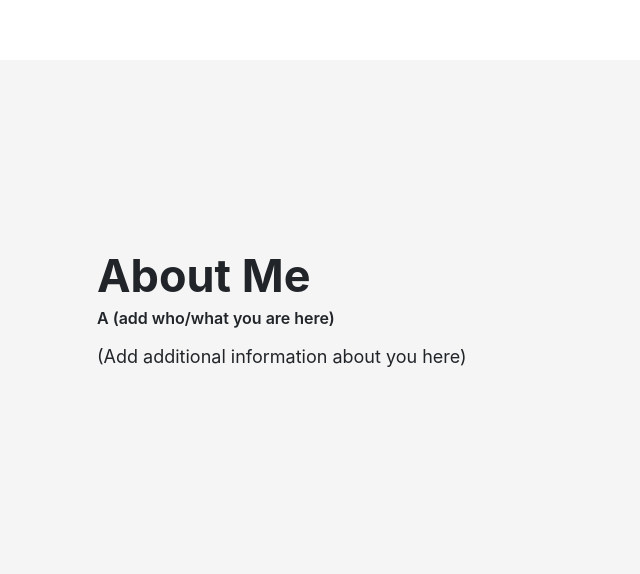
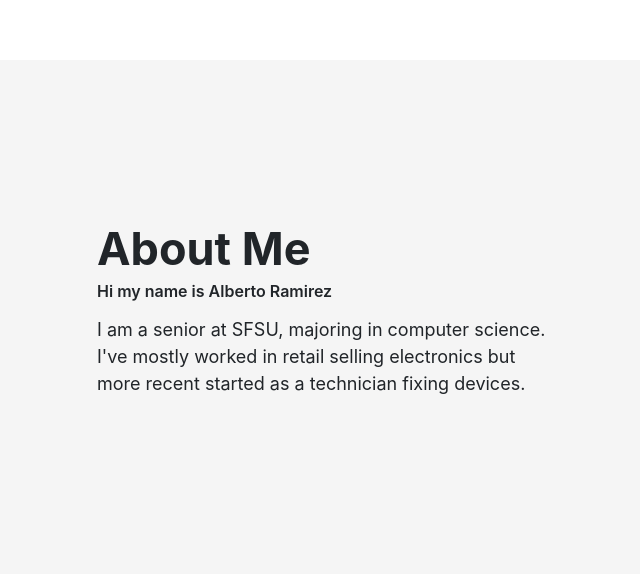
Before and after one commit to Zellineous/csc648-03-fa21-Team02-, a Flask app: page /team/alberto_about in a window 1280 px wide. Shown: the part 56-630 px from the top of the page, without its empty margins (558-1198 px from the left). Run offline with Flask 2, Linux system fonts and the light colour scheme; some libraries are stand-ins or nearby versions.

Commit message:
Added info about Alberto and corrected last name in About page

```diff
--- a/application/templates/about.html
+++ b/application/templates/about.html
@@ -48,7 +48,7 @@
                 <!-- Team item-->
                 <div class="col-xl-3 col-sm-6 mb-5">
                     <div class="bg-white rounded shadow-sm py-5 px-4">
-                        <h5 class="mb-0"><a class="nav-link" href="/team/alberto_about">Alberto Rodriguez</a></h5><span
+                        <h5 class="mb-0"><a class="nav-link" href="/team/alberto_about">Alberto Ramirez</a></h5><span
                             class="small text-uppercase text-muted">Team
                             Lead</span>
                     </div>
--- a/application/templates/team/alberto.html
+++ b/application/templates/team/alberto.html
@@ -11,8 +11,8 @@
                     <div class="about-text go-to">
                         <h3>About Me</h3>
                         <!-- TODO: fill in -->
-                        <h6>A (add who/what you are here)</h6>
-                        <p>(Add additional information about you here)</p>
+                        <h6>Hi my name is Alberto Ramirez </h6>
+                        <p>I am a senior at SFSU, majoring in computer science. I've mostly worked in retail selling electronics but more recent started as a technician fixing devices.</p>
                     </div>
                 </div>
                 <div class="col-lg-6">
```
